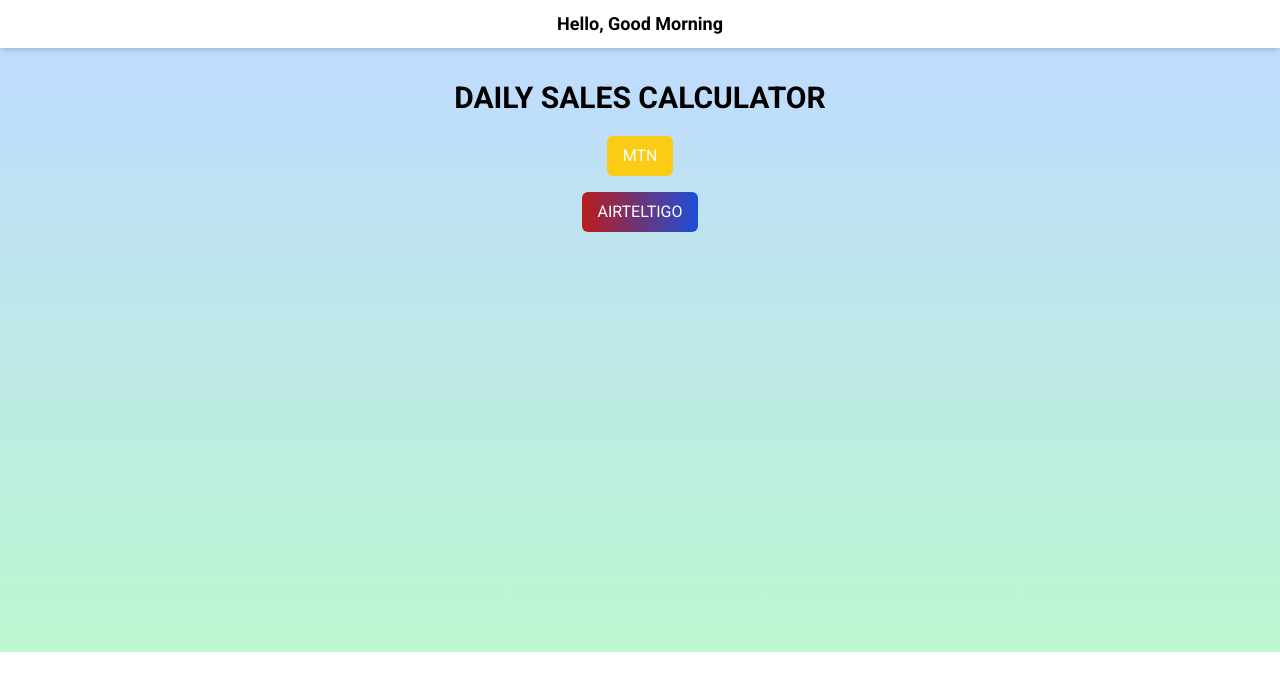
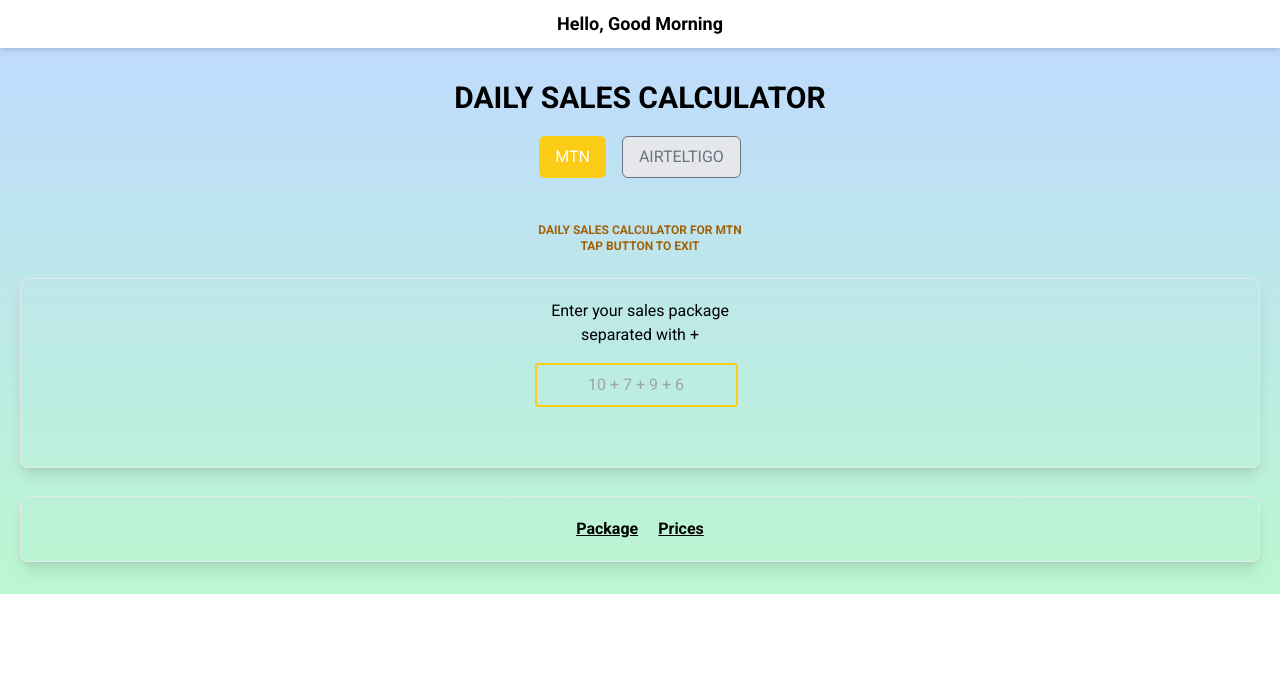
Before and after one commit to Whizkelvin/Daily_Sales_Calculation, a React (Vite) app in the folder Daily-Sales-Calculation/: page / in a window 1280 px wide. Shown: the top 690 px of the page. Built offline with nearby package versions, Linux system fonts and the light colour scheme.

Commit message:
final commit

```diff
--- a/Daily-Sales-Calculation/src/Calculation.jsx
+++ b/Daily-Sales-Calculation/src/Calculation.jsx
@@ -3,42 +3,41 @@
 import AirteltigoCalculation from './components/AirteltigoCalculation';
 
 const Calculation = () => {
-  const [isPrimary, setIsPrimary] = useState(true);
-  const [Primary, setPrimary] = useState(true);
+  const [activeButton, setActiveButton] = useState('MTN');
 
-  const toggleButton = () => {
-    setIsPrimary(!isPrimary);
-  };
-
-  const handleClick = () => {
-    setPrimary(!Primary);
+  const handleButtonClick = (buttonType) => {
+    setActiveButton(buttonType);
   };
 
   return (
     <div className='text-center flex flex-col justify-center items-center mb-12 scrollbar-hidden bg-gradient-to-t from-green-200 to-blue-200 py-8'>
       <h1 className='text-3xl font-extrabold text-black-700 mb-5'>DAILY SALES CALCULATOR</h1>
 
+      <div className="flex space-x-4 mb-4">
         <button
-        onClick={toggleButton}
+          onClick={() => handleButtonClick('MTN')}
+          disabled={activeButton === 'MTN'}
           className={`py-2 px-4 rounded-md ${
-          isPrimary ? 'bg-yellow-400 text-white transition-colors duration-500 ease-in-out' : 'bg-inherit text-black border border-black transition-colors duration-500 ease-in-out'
+            activeButton === 'MTN' ? 'bg-yellow-400 text-white transition-colors duration-500 ease-in-out' : 'bg-gray-200 text-gray-500 border border-gray-500 cursor-not-allowed transition-colors duration-500 ease-in-out'
           }`}
         >
           MTN
         </button>
         <button
-        onClick={handleClick}
-        className={`py-2 px-4 rounded-md my-4 ${
-          Primary ? 'bg-gradient-to-r from-red-700 to-blue-700 text-white transition-colors duration-500 ease-in-out' : 'bg-inherit text-black border border-black transition-colors duration-500 ease-in-out'
+          onClick={() => handleButtonClick('AirtelTigo')}
+          disabled={activeButton === 'AirtelTigo'}
+          className={`py-2 px-4 rounded-md ${
+            activeButton === 'AirtelTigo' ? 'bg-gradient-to-r from-red-700 to-blue-700 text-white transition-colors duration-500 ease-in-out' : 'bg-gray-200 text-gray-500 border border-gray-500 cursor-not-allowed transition-colors duration-500 ease-in-out'
           }`}
         >
           AIRTELTIGO
         </button>
+      </div>
 
       {/* Toggle for MTN Calculation with slide transition */}
       <div
-        className={`w-full transition-transform duration-500 transform ${
-          !isPrimary ? 'translate-x-0 opacity-100' : 'translate-x-full hidden pointer-events-none'
+        className={`w-full transition-all duration-500 transform ${
+          activeButton === 'MTN' ? 'translate-x-0 opacity-100' : 'translate-x-full hidden pointer-events-none'
         }`}
       >
         <MtnCalculation />
@@ -46,8 +45,8 @@
 
       {/* Toggle for Airteltigo Calculation with scale transition */}
       <div
-        className={`w-full transition-transform duration-500 transform ${
-          !Primary ? 'scale-100 opacity-100' : 'scale-75 opacity-0 pointer-events-none'
+        className={`w-full transition-all duration-500 transform ${
+          activeButton === 'AirtelTigo' ? 'translate-x-0 opacity-100' : 'translate-x-full hidden pointer-events-none'
         }`}
       >
         <AirteltigoCalculation />
```
Lines whose indentation alone changed are shown as unchanged.
